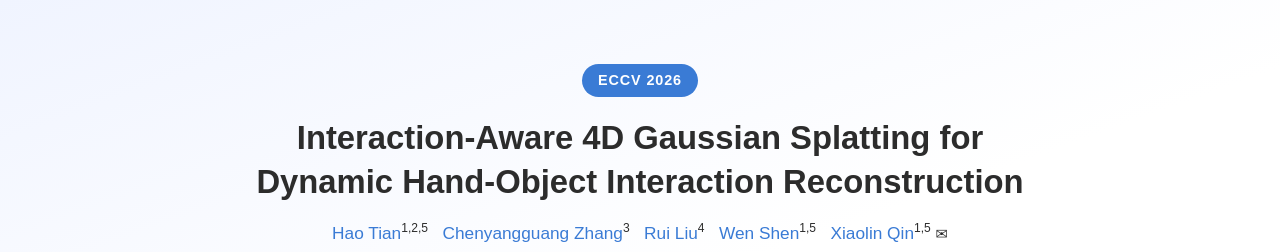
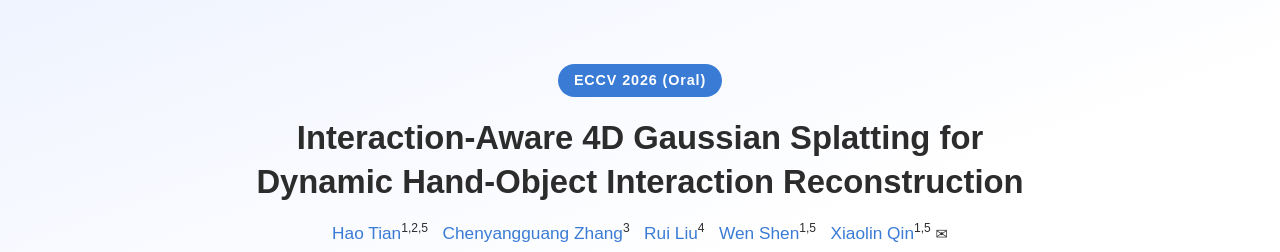
Before and after one commit to HaoTian23UCAS/Interaction-Aware-Gau, a plain HTML site: page docs/index.html in a window 1280 px wide. Shown: the top 252 px of the page. Drawn offline with nearby package versions, Linux system fonts and the light colour scheme; some icons are missing; a web font is replaced by a local one.

Commit message:
Update index.html

```diff
--- a/docs/index.html
+++ b/docs/index.html
@@ -238,7 +238,7 @@
 <!-- 鈺愨晲鈺愨晲鈺愨晲鈺愨晲鈺愨晲鈺愨晲鈺愨晲鈺愨晲鈺愨晲鈺愨晲鈺愨晲鈺愨晲鈺愨晲鈺愨晲鈺愨晲鈺愨晲鈺愨晲鈺愨晲鈺愨晲鈺愨晲鈺愨晲鈺愨晲鈺愨晲鈺愨晲鈺愨晲鈺愨晲鈺愨晲鈺?HERO -->
 <header class="hero-section">
   <div>
-    <span class="conf-badge">ECCV 2026</span>
+    <span class="conf-badge">ECCV 2026 (Oral)</span>
   </div>
 
   <h1 class="pub-title">
```
